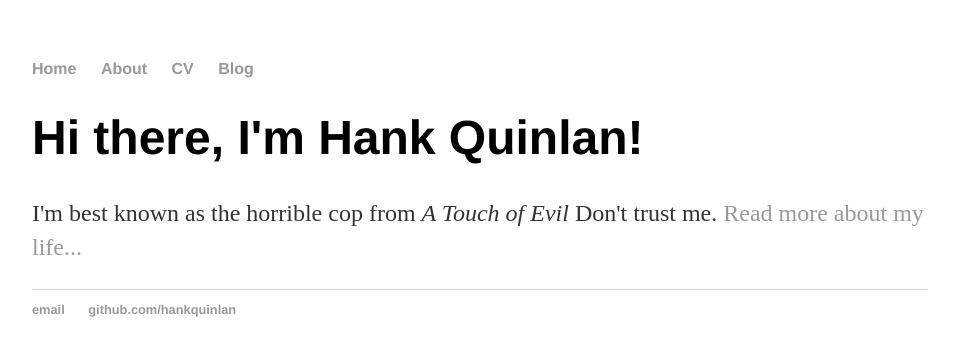
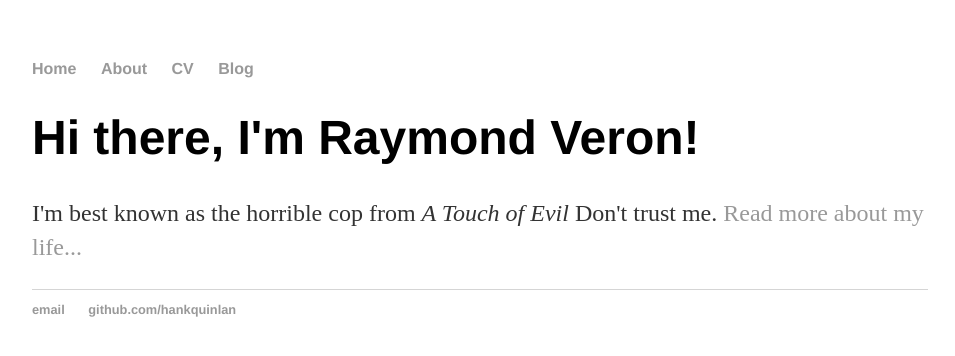
Before and after one commit to montrealselling/montrealselling.github.io, a Jekyll site: the page built from index.html, in a window 1280 px wide. Shown: the top 356 px of the page, without its empty margins (160-1115 px from the left). Built offline with Jekyll 4.4.1, drawn with Linux system fonts in a browser that asks for light colours.

Commit message:
Update index.html
changed name.

```diff
--- a/index.html
+++ b/index.html
@@ -1,8 +1,8 @@
 ---
 layout: default
-title: Hank Quinlan, Horrible Cop
+title: Raymond Veron, Things Teller
 ---
 <div class="blurb">
-	<h1>Hi there, I'm Hank Quinlan!</h1>
+	<h1>Hi there, I'm Raymond Veron!</h1>
 	<p>I'm best known as the horrible cop from <em>A Touch of Evil</em> Don't trust me. <a href="/about">Read more about my life...</a></p>
 </div><!-- /.blurb -->
```
